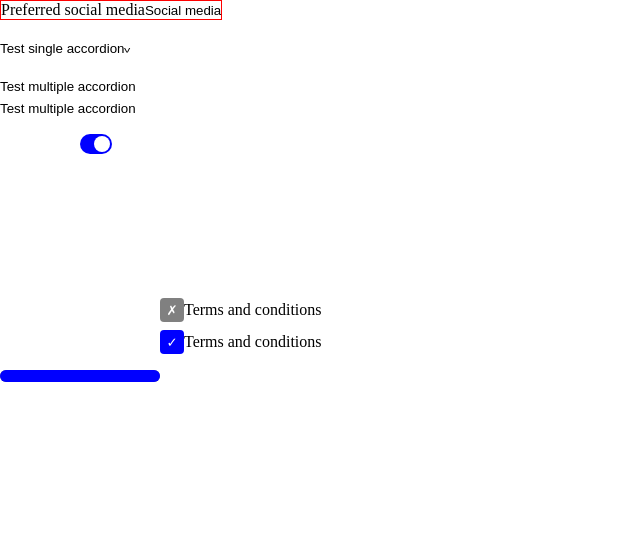
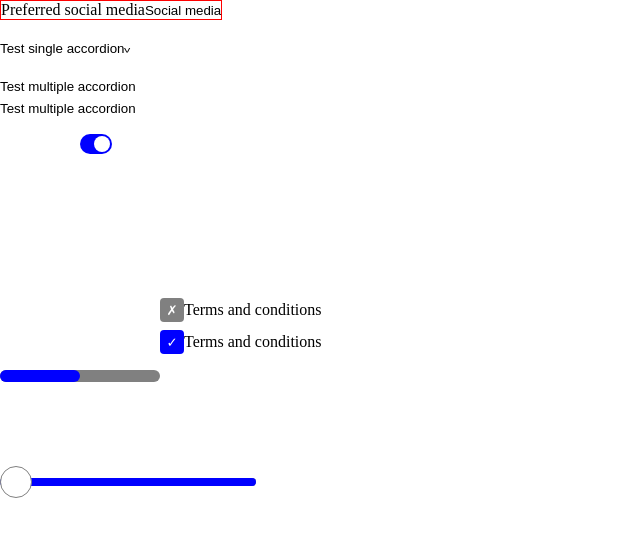
Before and after one commit to lucianm05/felice, a React (Vite) app: page / in a window 1280 px wide. Shown: the top 536 px of the page, without its empty margins (0-640 px from the left). Built offline with nearby package versions, Linux system fonts and the light colour scheme.

Commit message:
wip: slider

```diff
--- a/src/App.tsx
+++ b/src/App.tsx
@@ -3,7 +3,8 @@ import { Checkbox } from '@lib/components/checkbox/Checkbox'
 import { Progress } from '@lib/components/progress/Progress'
 import { Select } from '@lib/components/select/Select'
 import { Switch } from '@lib/components/switch/Switch'
-import { useState } from 'react'
+import { Slider } from '@lib/components/slider/Slider'
+import { useRef, useState } from 'react'
 import classes from './test.module.css'
 
 function App() {
@@ -11,9 +12,11 @@ function App() {
   const [checkboxChecked, setCheckboxChecked] = useState(true)
   const progressValues = {
     value: 75,
-    min: 50,
-    max: 40,
+    min: 0,
+    max: 150,
   }
+
+  const sliderRef = useRef<HTMLDivElement | null>(null)
 
   return (
     <div className='App'>
@@ -162,6 +165,17 @@ function App() {
             },
           }}
         ></Progress>
+
+        <Slider
+          ref={sliderRef}
+          labels={['Minimum price', 'Maximum price']}
+          classNames={{
+            root: classes['slider-root'],
+            track: classes['slider-track'],
+            range: classes['slider-range'],
+            thumb: classes['slider-thumb'],
+          }}
+        />
       </div>
     </div>
   )
--- /dev/null
+++ b/src/lib/components/slider/Slider.tsx
@@ -0,0 +1,213 @@
+import { keys } from '@lib/constants/keys'
+import { cn, isDefined, mergeObjects, range } from '@lib/utils'
+import {
+  CSSProperties,
+  HTMLProps,
+  KeyboardEvent,
+  forwardRef,
+  useCallback,
+  useImperativeHandle,
+  useRef,
+  useState,
+} from 'react'
+
+interface SliderStyleable<T> {
+  root?: T
+  track?: T
+  range?: T
+  thumb?: T
+}
+
+interface SliderProps
+  extends Omit<HTMLProps<HTMLDivElement>, 'value' | 'defaultValue'> {
+  labels: string[]
+  defaultValue?: number[]
+  value?: number[]
+  onValueChange?: (value: number[]) => void
+  step?: number
+  min?: number
+  max?: number
+  classNames?: SliderStyleable<string>
+  styles?: SliderStyleable<CSSProperties>
+}
+
+type Ref = HTMLDivElement | null
+
+export const Slider = forwardRef<Ref, SliderProps>(
+  (
+    {
+      labels,
+      style,
+      styles,
+      className,
+      classNames,
+      defaultValue = [0],
+      value: externalValue,
+      onValueChange,
+      step = 1,
+      min = 0,
+      max = 150,
+      ...props
+    },
+    ref
+  ) => {
+    const [internalValue, setInternalValue] = useState(defaultValue)
+
+    const movingSlider = useRef<number | null>(null)
+
+    // console.log('movingSlider', movingSlider)
+
+    const internalRef = useRef<Ref>(null)
+
+    useImperativeHandle<Ref, Ref>(ref, () => internalRef.current, [])
+
+    const value = isDefined(externalValue) ? externalValue : internalValue
+
+    const setInternalValueHandler = useCallback(
+      (index: number, action: 'increase' | 'decrease') => {
+        setInternalValue(prev => {
+          const currentValue = prev[index]
+          let nextValue
+
+          if (action === 'increase') {
+            nextValue = currentValue + step
+
+            if (nextValue >= max) nextValue = max
+          } else {
+            nextValue = currentValue - step
+
+            if (nextValue <= min) nextValue = min
+          }
+
+          return [
+            ...prev.slice(0, index),
+            nextValue,
+            ...prev.slice(index, prev.length - 1),
+          ]
+        })
+      },
+      [step, min, max]
+    )
+
+    const onKeyDown = useCallback(
+      (event: KeyboardEvent<HTMLSpanElement>, index: number) => {
+        event.preventDefault()
+
+        switch (event.key) {
+          case keys.arrowRight:
+          case keys.arrowUp:
+            {
+              console.log('increase value')
+              setInternalValueHandler(index, 'increase')
+            }
+            break
+
+          case keys.arrowLeft:
+          case keys.arrowDown:
+            {
+              console.log('decrease value')
+              setInternalValueHandler(index, 'decrease')
+            }
+            break
+
+          case keys.pageUp:
+            {
+              console.log('increase value multiple steps')
+            }
+            break
+
+          case keys.pageDown:
+            {
+              console.log('decrease value multiple steps')
+            }
+            break
+
+          case keys.home:
+            {
+              console.log('set to min val')
+            }
+            break
+
+          case keys.end:
+            {
+              console.log('set to max val')
+            }
+            break
+        }
+
+        event.currentTarget.focus()
+      },
+      [setInternalValueHandler]
+    )
+
+    return (
+      <div
+        {...props}
+        ref={internalRef}
+        style={mergeObjects(style, styles?.root)}
+        className={cn(className, classNames?.root)}
+      >
+        <div style={styles?.track} className={classNames?.track}>
+          <div style={styles?.range} className={classNames?.range}></div>
+        </div>
+
+        {range(0, value.length)?.map(index => {
+          return (
+            <span
+              key={index}
+              ref={thumbRef => {
+                if (
+                  !thumbRef ||
+                  !internalRef.current ||
+                  styles?.thumb?.position ||
+                  styles?.thumb?.left ||
+                  styles?.thumb?.right
+                )
+                  return
+
+                const { width: rootWidth } =
+                  internalRef.current.getBoundingClientRect()
+                const { width: thumbWidth } = thumbRef.getBoundingClientRect()
+
+                thumbRef.style.position = 'absolute'
+                thumbRef.style.left = `${
+                  ((value[index] - min) / (max - min)) *
+                  (rootWidth - thumbWidth)
+                }px`
+              }}
+              style={styles?.thumb}
+              className={classNames?.thumb}
+              role='slider'
+              tabIndex={0}
+              onKeyDown={e => onKeyDown(e, index)}
+              onPointerDown={e => {
+                console.log('onPointerDown', e)
+                movingSlider.current = index
+                console.log('movingSlider', movingSlider)
+              }}
+              onPointerUp={e => {
+                console.log('onPointerUp', e)
+                movingSlider.current = null
+                console.log('movingSlider', movingSlider)
+              }}
+              onPointerMove={e => {
+                // console.log('onPointerMove', e)
+                // console.log(movingSlider.current)
+
+                if (isDefined(movingSlider.current)) {
+                  setInternalValueHandler(index, 'increase')
+                }
+              }}
+              aria-label={labels[index]}
+              aria-valuemin={index === 0 ? min : undefined}
+              aria-valuemax={index === value.length - 1 ? max : undefined}
+              aria-valuenow={value[index]}
+            />
+          )
+        })}
+      </div>
+    )
+  }
+)
+
+Slider.displayName = 'FeliceSlider'
--- a/src/lib/utils.ts
+++ b/src/lib/utils.ts
@@ -13,3 +13,8 @@ export const mergeObjects = (...objects: (object | undefined)[]): object => {
 
   return output
 }
+
+export const range = (start: number, stop: number, step = 1) =>
+  Array(Math.ceil((stop - start) / step))
+    .fill(start)
+    .map((x, y) => x + y * step)
--- a/src/test.module.css
+++ b/src/test.module.css
@@ -41,3 +41,35 @@
 .checkbox-unchecked {
   background: gray;
 }
+
+.slider-root {
+  width: 16rem;
+  height: 0.5rem;
+  margin-top: 5rem;
+  position: relative;
+}
+
+.slider-track {
+  width: 100%;
+  height: 100%;
+  background: gray;
+  border-radius: 99999px;
+}
+
+.slider-range {
+  background: blue;
+  height: 100%;
+  border-radius: 99999px;
+}
+
+.slider-thumb {
+  display: block;
+  width: 2rem;
+  height: 2rem;
+  background: white;
+  position: absolute;
+  top:50%;
+  transform: translateY(-50%);
+  border-radius: 99999px;
+  border: 1px solid gray;
+}
```
